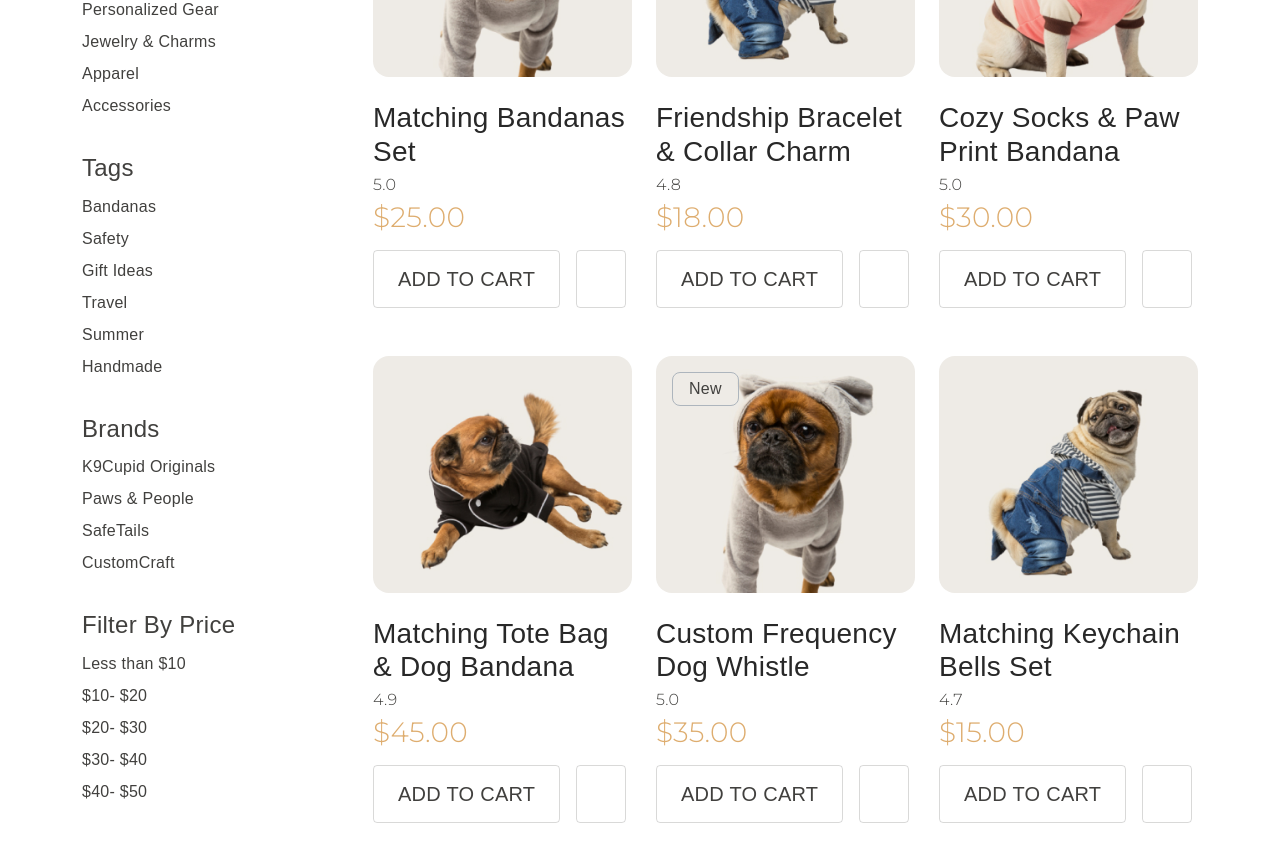
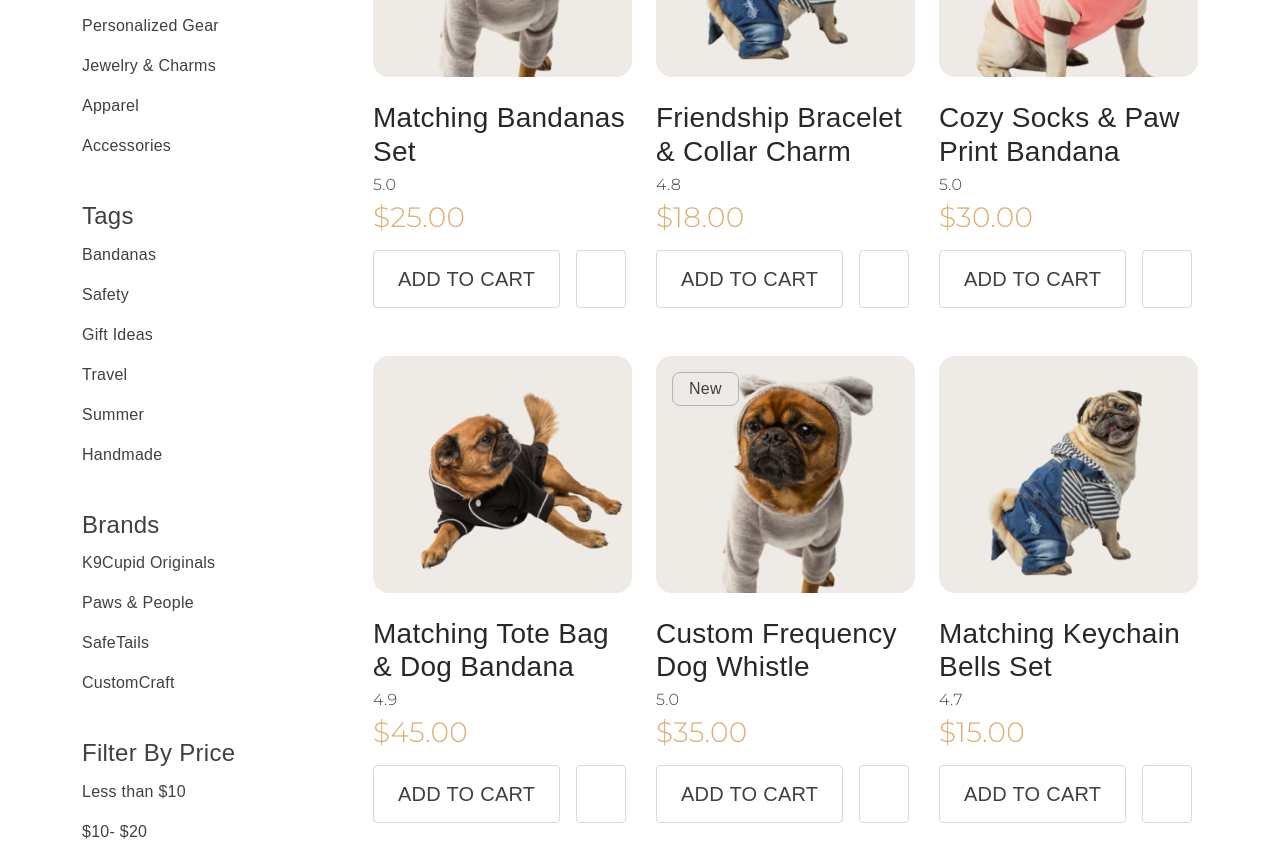
Before and after one commit to horodylova/k9cupid, a Next.js app: page /shop in a window 1280 px wide. Shown: the part 880-1721 px from the top of the page. Built offline with nearby package versions, Linux system fonts and the light colour scheme; some icons are missing; a web font is replaced by a local one.

Commit message:
fixed images

```diff
--- a/src/app/(site)/shop/page.tsx
+++ b/src/app/(site)/shop/page.tsx
@@ -94,7 +94,7 @@ export default function ShopPage() {
 
       <div className="shopify-grid">
         <div className="container py-5 my-5">
-          <div className="row flex-md-row-reverse g-md-5 mb-5">
+          <div className="row flex-column-reverse flex-md-row-reverse g-md-5 mb-5">
 
             <main className="col-md-9">
               <div className="filter-shop d-md-flex justify-content-between align-items-center">
@@ -214,83 +214,83 @@ export default function ShopPage() {
                 </div>
                 <div className="widget-product-categories pt-5">
                   <h4 className="widget-title">Categories</h4>
-                  <ul className="product-categories sidebar-list list-unstyled">
-                    <li className="cat-item">
+                  <ul className="product-categories sidebar-list list-unstyled row">
+                    <li className="cat-item col-6 col-md-12 mb-2">
                       <a href="#" className="nav-link">All Products</a>
                     </li>
-                    <li className="cat-item">
+                    <li className="cat-item col-6 col-md-12 mb-2">
                       <a href="#" className="nav-link">Matching Sets</a>
                     </li>
-                    <li className="cat-item">
+                    <li className="cat-item col-6 col-md-12 mb-2">
                       <a href="#" className="nav-link">Personalized Gear</a>
                     </li>
-                    <li className="cat-item">
+                    <li className="cat-item col-6 col-md-12 mb-2">
                       <a href="#" className="nav-link">Jewelry & Charms</a>
                     </li>
-                    <li className="cat-item">
+                    <li className="cat-item col-6 col-md-12 mb-2">
                       <a href="#" className="nav-link">Apparel</a>
                     </li>
-                    <li className="cat-item">
+                    <li className="cat-item col-6 col-md-12 mb-2">
                       <a href="#" className="nav-link">Accessories</a>
                     </li>
                   </ul>
                 </div>
                 <div className="widget-product-tags pt-3">
                   <h4 className="widget-title">Tags</h4>
-                  <ul className="product-tags sidebar-list list-unstyled">
-                    <li className="tags-item">
+                  <ul className="product-tags sidebar-list list-unstyled row">
+                    <li className="tags-item col-6 col-md-12 mb-2">
                       <a href="#" className="nav-link">Bandanas</a>
                     </li>
-                    <li className="tags-item">
+                    <li className="tags-item col-6 col-md-12 mb-2">
                       <a href="#" className="nav-link">Safety</a>
                     </li>
-                    <li className="tags-item">
+                    <li className="tags-item col-6 col-md-12 mb-2">
                       <a href="#" className="nav-link">Gift Ideas</a>
                     </li>
-                    <li className="tags-item">
+                    <li className="tags-item col-6 col-md-12 mb-2">
                       <a href="#" className="nav-link">Travel</a>
                     </li>
-                    <li className="tags-item">
+                    <li className="tags-item col-6 col-md-12 mb-2">
                       <a href="#" className="nav-link">Summer</a>
                     </li>
-                    <li className="tags-item">
+                    <li className="tags-item col-6 col-md-12 mb-2">
                       <a href="#" className="nav-link">Handmade</a>
                     </li>
                   </ul>
                 </div>
                 <div className="widget-product-brands pt-3">
                   <h4 className="widget-title">Brands</h4>
-                  <ul className="product-tags sidebar-list list-unstyled">
-                    <li className="tags-item">
+                  <ul className="product-tags sidebar-list list-unstyled row">
+                    <li className="tags-item col-6 col-md-12 mb-2">
                       <a href="#" className="nav-link">K9Cupid Originals</a>
                     </li>
-                    <li className="tags-item">
+                    <li className="tags-item col-6 col-md-12 mb-2">
                       <a href="#" className="nav-link">Paws & People</a>
                     </li>
-                    <li className="tags-item">
+                    <li className="tags-item col-6 col-md-12 mb-2">
                       <a href="#" className="nav-link">SafeTails</a>
                     </li>
-                    <li className="tags-item">
+                    <li className="tags-item col-6 col-md-12 mb-2">
                       <a href="#" className="nav-link">CustomCraft</a>
                     </li>
                   </ul>
                 </div>
                 <div className="widget-price-filter pt-3">
                   <h4 className="widget-titlewidget-title">Filter By Price</h4>
-                  <ul className="product-tags sidebar-list list-unstyled">
-                    <li className="tags-item">
+                  <ul className="product-tags sidebar-list list-unstyled row">
+                    <li className="tags-item col-6 col-md-12 mb-2">
                       <a href="#" className="nav-link">Less than $10</a>
                     </li>
-                    <li className="tags-item">
+                    <li className="tags-item col-6 col-md-12 mb-2">
                       <a href="#" className="nav-link">$10- $20</a>
                     </li>
-                    <li className="tags-item">
+                    <li className="tags-item col-6 col-md-12 mb-2">
                       <a href="#" className="nav-link">$20- $30</a>
                     </li>
-                    <li className="tags-item">
+                    <li className="tags-item col-6 col-md-12 mb-2">
                       <a href="#" className="nav-link">$30- $40</a>
                     </li>
-                    <li className="tags-item">
+                    <li className="tags-item col-6 col-md-12 mb-2">
                       <a href="#" className="nav-link">$40- $50</a>
                     </li>
                   </ul>
--- a/src/lib/api.ts
+++ b/src/lib/api.ts
@@ -28,6 +28,8 @@ export interface Dog {
 export interface BreedSearchOptions {
   name?: string;
   shedding?: number;
+  grooming?: number;
+  playfulness?: number;
   barking?: number;
   energy?: number;
   protectiveness?: number;
@@ -60,6 +62,8 @@ export async function getBreeds(options: BreedSearchOptions = {}): Promise<Breed
 
     if (options.name) params.append('name', options.name);
     if (options.shedding) params.append('shedding', options.shedding.toString());
+    // if (options.grooming) params.append('grooming', options.grooming.toString());
+    if (options.playfulness) params.append('playfulness', options.playfulness.toString());
     if (options.barking) params.append('barking', options.barking.toString());
     if (options.energy) params.append('energy', options.energy.toString());
     if (options.protectiveness) params.append('protectiveness', options.protectiveness.toString());
@@ -72,6 +76,7 @@ export async function getBreeds(options: BreedSearchOptions = {}): Promise<Breed
       options.energy !== undefined ||
       options.trainability !== undefined ||
       options.shedding !== undefined ||
+      options.grooming !== undefined ||
       options.barking !== undefined ||
       options.protectiveness !== undefined;
 
@@ -133,6 +138,9 @@ export async function getBreeds(options: BreedSearchOptions = {}): Promise<Breed
       if (options.shedding) {
         dogs = dogs.filter(dog => dog.shedding <= options.shedding!);
       }
+      if (options.grooming) {
+        dogs = dogs.filter(dog => dog.grooming >= options.grooming!);
+      }
       if (options.barking) {
         dogs = dogs.filter(dog => dog.barking <= options.barking!);
       }
```
Also changed, not shown: src/app/(site)/breeds/page.tsx (+47 -19 lines), src/components/BreedImage.tsx (+6 -2 lines), public/Cupid with Dogs-white-puppy.png (added).
